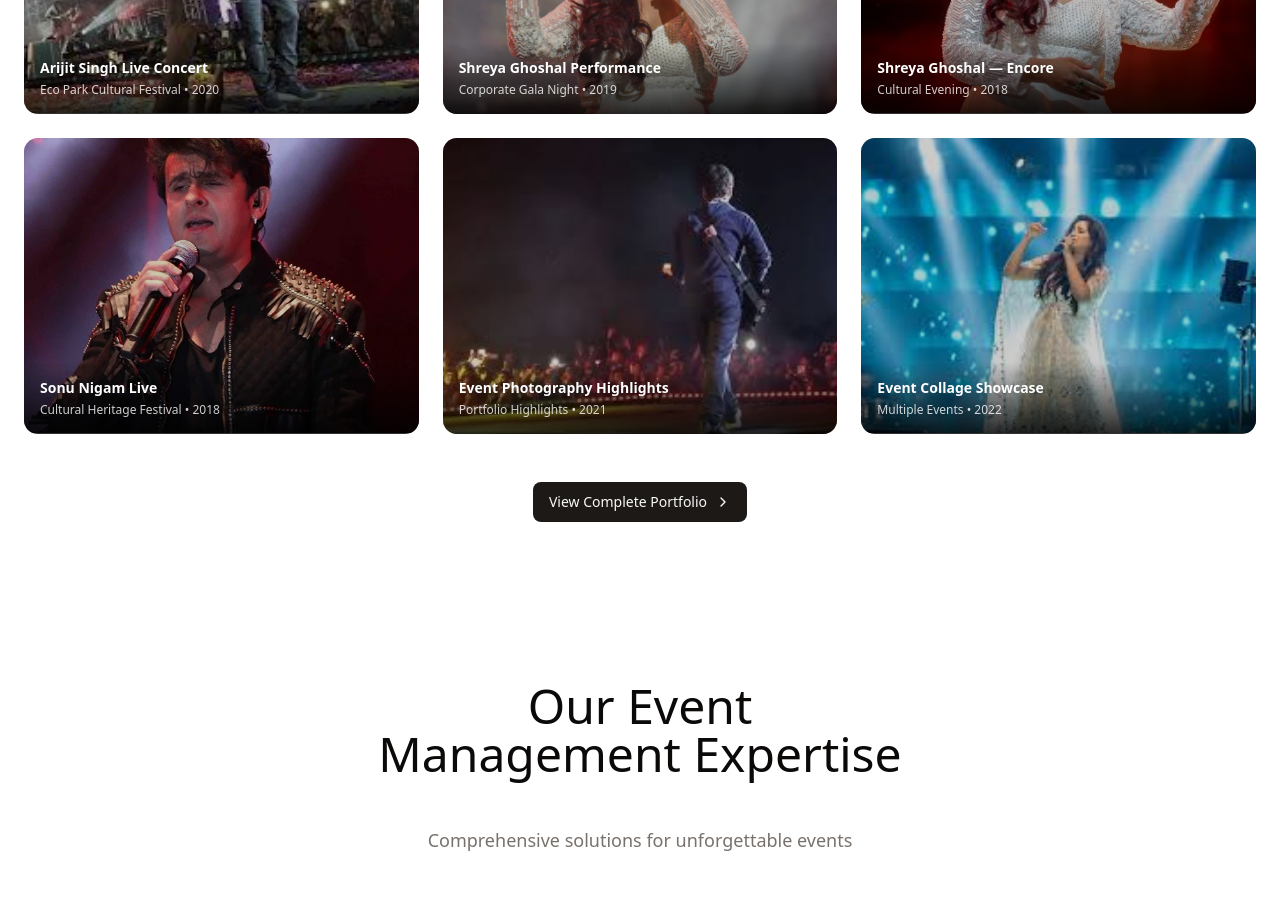
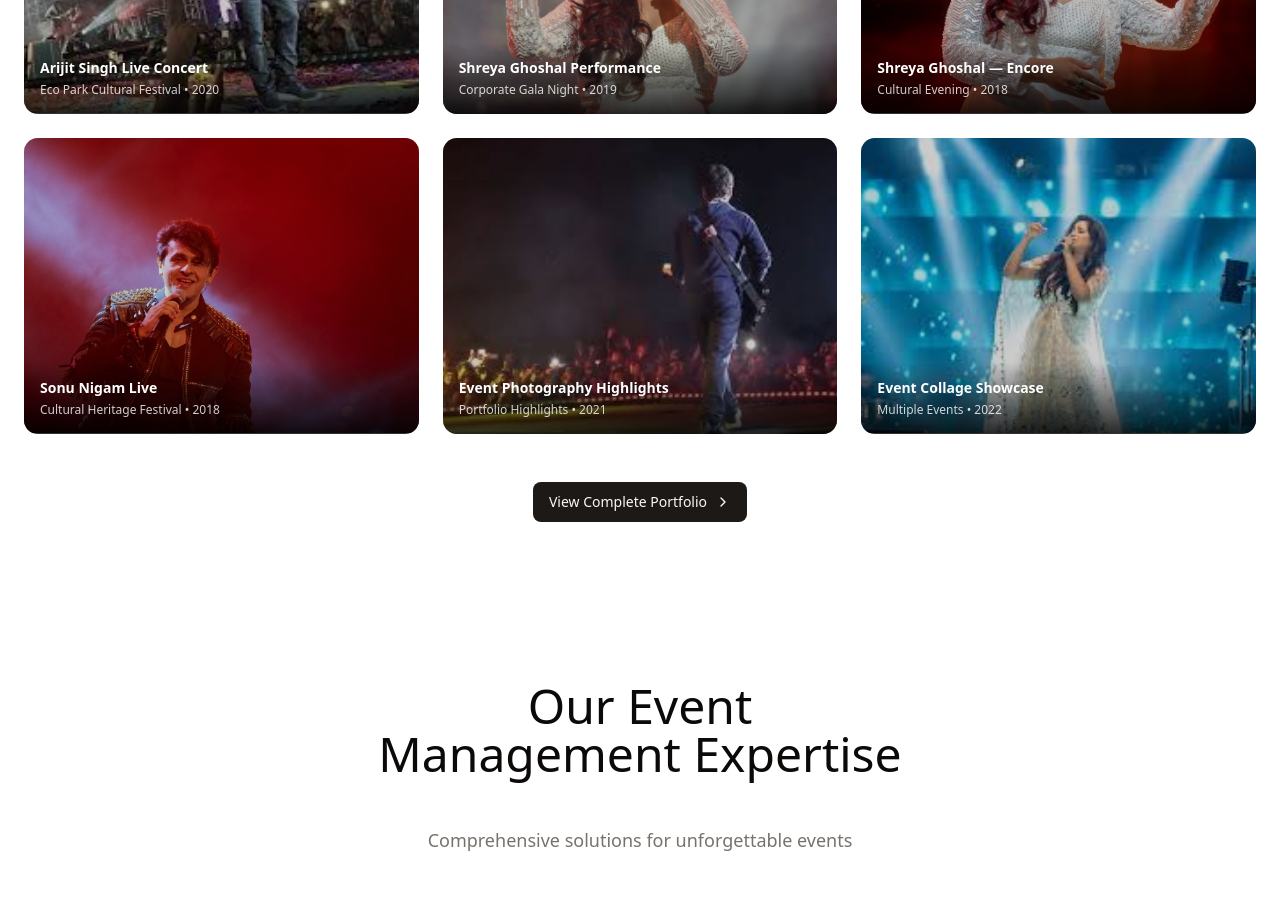
Before and after one commit to Sayak-Mallick/crowdPullers, a Next.js app: page / in a window 1280 px wide. Shown: the part 2020-2937 px from the top of the page. Built offline with nearby package versions, Linux system fonts and the light colour scheme.

Commit message:
[FIX]: Fixed sonu image

```diff
--- a/src/components/celebscape-section-clean.tsx
+++ b/src/components/celebscape-section-clean.tsx
@@ -14,7 +14,7 @@ const celebImages: { id: number; src: string; alt: string; title: string; event:
   { id: 1, src: '/celeb/arijit.jpg', alt: 'Arijit Singh Live Concert', title: 'Arijit Singh Live Concert', event: 'Eco Park Cultural Festival', year: '2020' },
   { id: 2, src: '/celeb/shreya.jpg', alt: 'Shreya Ghoshal Performance', title: 'Shreya Ghoshal Performance', event: 'Corporate Gala Night', year: '2019' },
   { id: 3, src: '/celeb/shreya-2.jpg', alt: 'Shreya Ghoshal Performance 2', title: 'Shreya Ghoshal — Encore', event: 'Cultural Evening', year: '2018' },
-  { id: 4, src: '/celeb/sonu.webp', alt: 'Sonu Nigam Live', title: 'Sonu Nigam Live', event: 'Cultural Heritage Festival', year: '2018' },
+  { id: 4, src: '/celeb/sonunigam.png', alt: 'Sonu Nigam Live', title: 'Sonu Nigam Live', event: 'Cultural Heritage Festival', year: '2018' },
   { id: 5, src: '/celeb/download.jpg', alt: 'Event Photography Sample', title: 'Event Photography Highlights', event: 'Portfolio Highlights', year: '2021' },
   { id: 6, src: '/celeb/images.jpg', alt: 'Event Collage', title: 'Event Collage Showcase', event: 'Multiple Events', year: '2022' }
 ]
```
Also changed, not shown: public/celeb/sonunigam.png (added).
